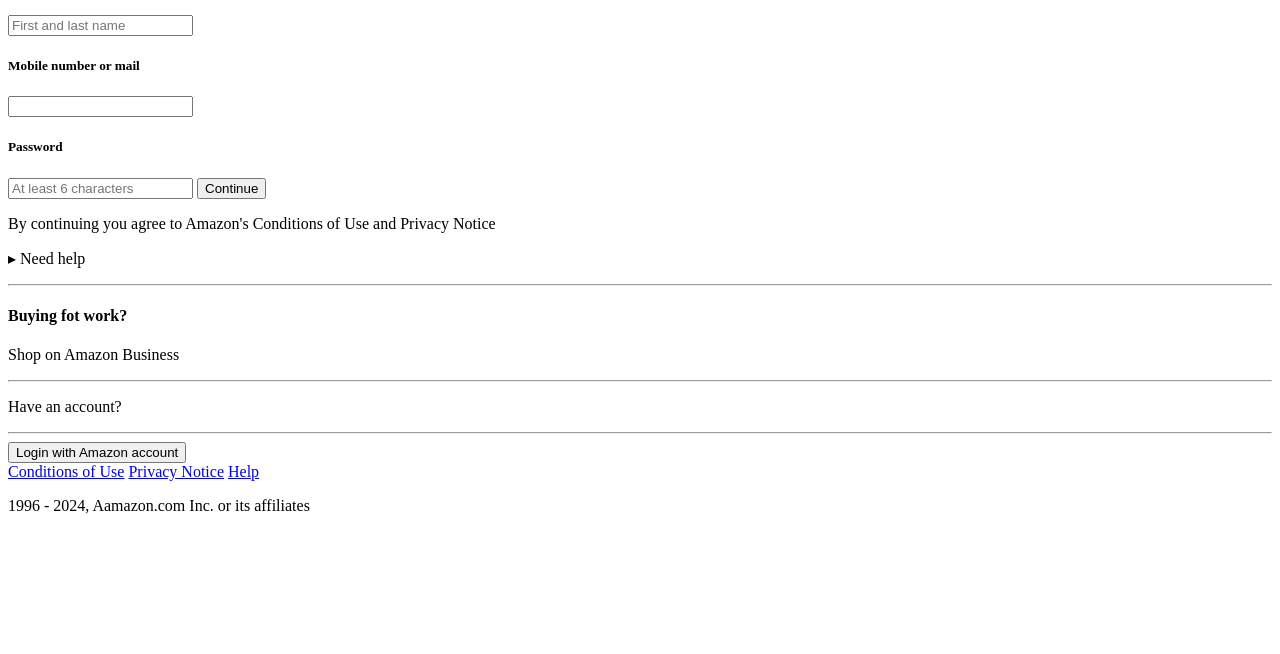
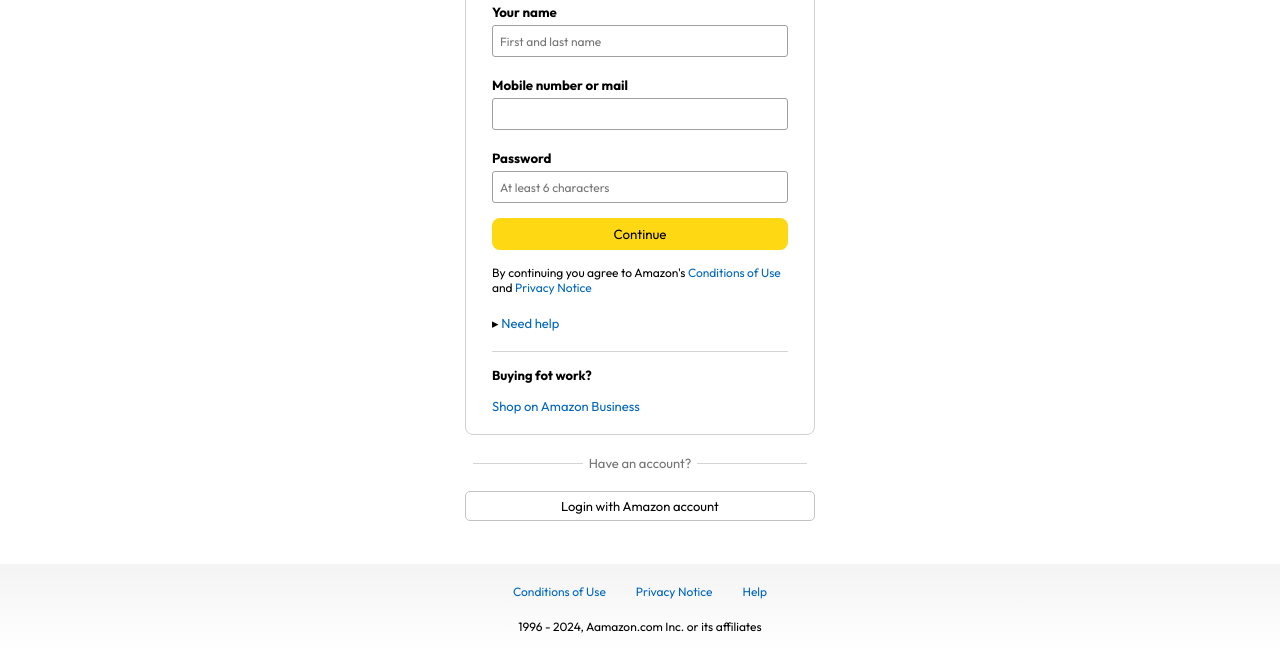
Before and after one commit to ulises-magnarelli/Amazon-Replica, a plain HTML site: page views/signup.html in a window 1280 px wide. Shown: the part 146-800 px from the top of the page. Drawn offline with Linux system fonts and the light colour scheme; the site is published under a folder, as on GitHub Pages, so addresses that start at the root find nothing.

Commit message:
css problem route

```diff
--- a/views/signup.html
+++ b/views/signup.html
@@ -3,7 +3,7 @@
 <head>
     <meta charset="UTF-8">
     <meta name="viewport" content="width=device-width, initial-scale=1.0">
-    <link rel="stylesheet" href="/css/signin.css">
+    <link rel="stylesheet" href="../css/signin.css">
     <title>Sign Up</title>
 </head>
 <body>
```
